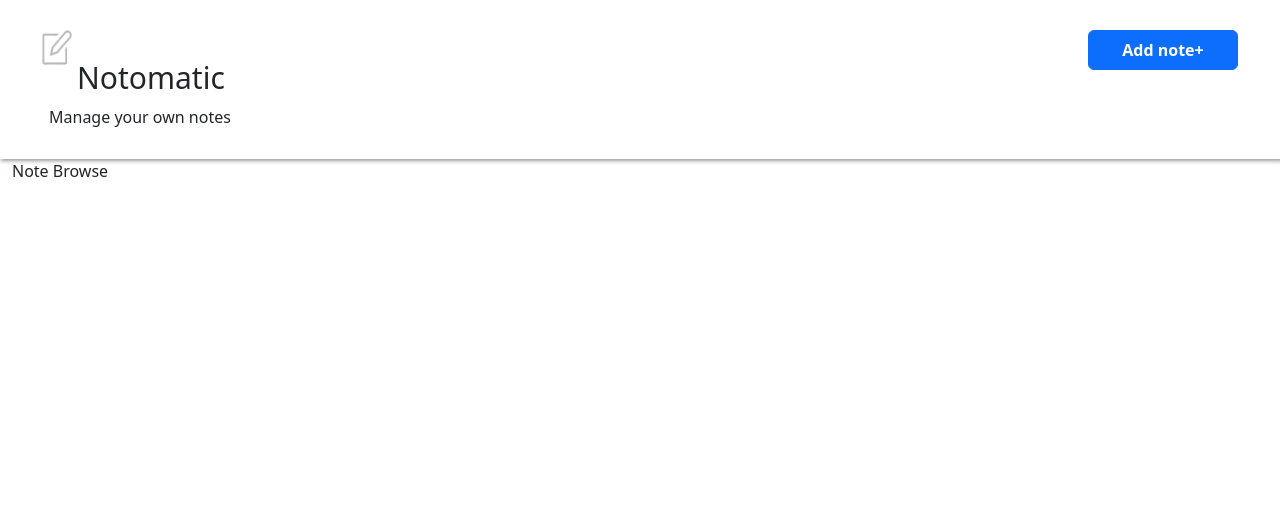
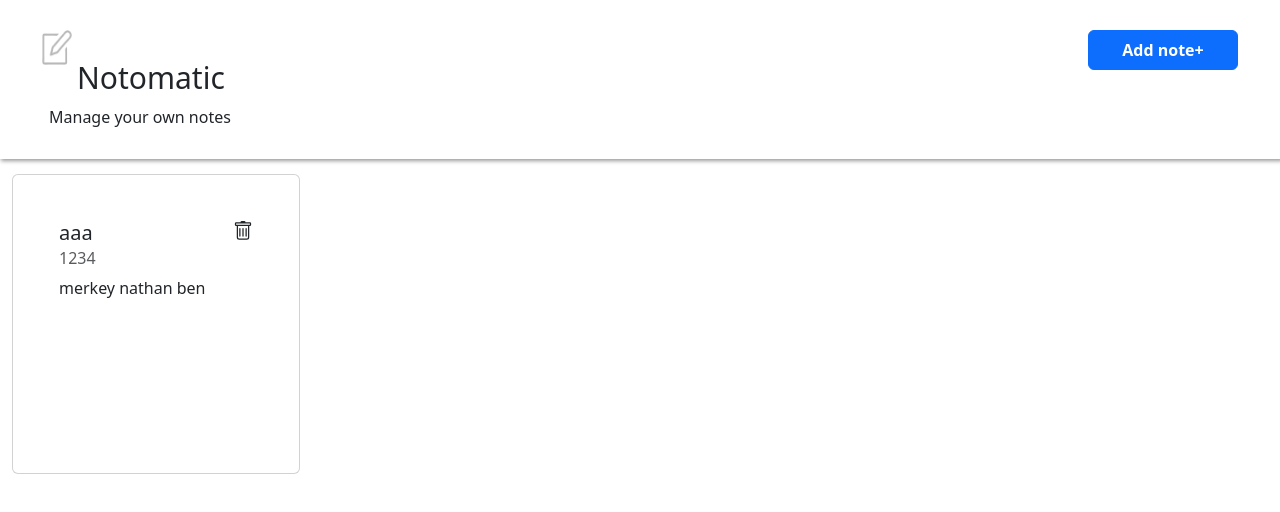
Before and after one commit to MerkeyDiav/NoteManagerApp, a React (Vite) app in the folder NoteManager/: page / in a window 1280 px wide. Shown: the top 512 px of the page. Built offline with nearby package versions, Linux system fonts and the light colour scheme; data requests are answered from the project's data file.

Commit message:
fixing bug with local server and adding custom card component

```diff
--- a/NoteManager/src/App.jsx
+++ b/NoteManager/src/App.jsx
@@ -7,10 +7,15 @@ import { setNoteList } from "./store/note/note-slice";
 import { useEffect } from "react";
 
 const App = () => {
+
   const dispatch = useDispatch()
   async function fetchAllNotes(){
-    const noteList = await NoteApi.fetchAll();
-    dispatch(setNoteList(noteList))
+   try {
+      const noteList = await NoteApi.fetchAll();
+      dispatch(setNoteList(noteList))
+   }catch (error){
+    console.log(error)
+   }
   }
 
   useEffect(() => {
--- a/NoteManager/src/Pages/NoteBrowse.jsx
+++ b/NoteManager/src/Pages/NoteBrowse.jsx
@@ -1,11 +1,18 @@
 import React from 'react'
 import style from "../styles/NoteBrowse.module.css"
+import { TextCard } from '../components/TextCard';
 
 function NoteBrowse() {
   return (
-    <div>
-      Note Browse
-    </div>
+    <>
+      <TextCard
+        title="aaa"
+        subtitle="1234"
+        content="merkey nathan ben"
+        onClickTrash={() => alert("click trash")}
+        onClick={() => alert("click note")}
+        />
+    </>
   )
 }
 
--- a/NoteManager/src/api/note-api.js
+++ b/NoteManager/src/api/note-api.js
@@ -1,6 +1,6 @@
 import axios from "axios";
 
-const BASE_URL = "https://localhost:3200/notes";
+const BASE_URL = "http://localhost:3200/notes";
 
 export class NoteApi {
     static async create(note){
--- /dev/null
+++ b/NoteManager/src/components/TextCard.jsx
@@ -0,0 +1,41 @@
+import React from 'react'
+import style from "../styles/textCard.module.css";
+import {useState} from 'react'
+import {Trash as TransIcon, Trash} from "react-bootstrap-icons";
+
+export const TextCard = ({title, content, subtitle, onClickTrash, onClick}) => {
+    const [cardIsHovered, setCardIsHovered] = useState();
+    const [isTrashHovered, setIsTrashHovered] = useState()
+
+    function onClickTrash(e){
+        onClickTrash()
+        e.stopPropagation();
+
+    }
+  return (
+    <>
+    <div
+        className={`card ${style.container}`}
+        style={{width: 18 + 'rem'}}
+        onMouseEnter={()=> setCardIsHovered(true)}
+        onMouseLeave={()=> setCardIsHovered(false)}
+        onClick={onClick}
+        >
+        <div className="card-body">
+            <div className={style.title_row}>
+                <h5 className="card-title">{title}</h5>
+                <Trash
+                    size={20}
+                    onMouseEnter={()=> setIsTrashHovered(true)}
+                    onMouseLeave={()=> setIsTrashHovered(false)}
+                    style = {{Color: isTrashHovered? "#FF7373": "#b8b8b8"}}
+                    onClick={onClickTrash}
+                    />
+            </div>
+            <h6 className="card-subtitle mb-2 text-muted"> {subtitle}</h6>
+            <p className={`card-text  ${style.text_content}`} >{content}</p>
+        </div>
+    </div>
+    </>
+  )
+}
--- a/NoteManager/src/store/note/note-slice.jsx
+++ b/NoteManager/src/store/note/note-slice.jsx
@@ -7,7 +7,7 @@ export const noteSlice = createSlice({
     },
     reducers: {
         setNoteList: (currentSlice, action) => {
-            currentSlice.   noteList = action.payload;
+            currentSlice.noteList = action.payload;
         },
     }
 })
--- /dev/null
+++ b/NoteManager/src/styles/textCard.module.css
@@ -0,0 +1,12 @@
+.container{
+    cursor: pointer;
+    height: 300px;
+    box-shadow: 0px 4px 4px rgba(0.0.0.0.25);
+    width: 300px;
+    padding: 30px;
+    margin-top: 15px;
+}
+.title_row {
+    display:flex;
+    justify-content: space-between;
+}
```
